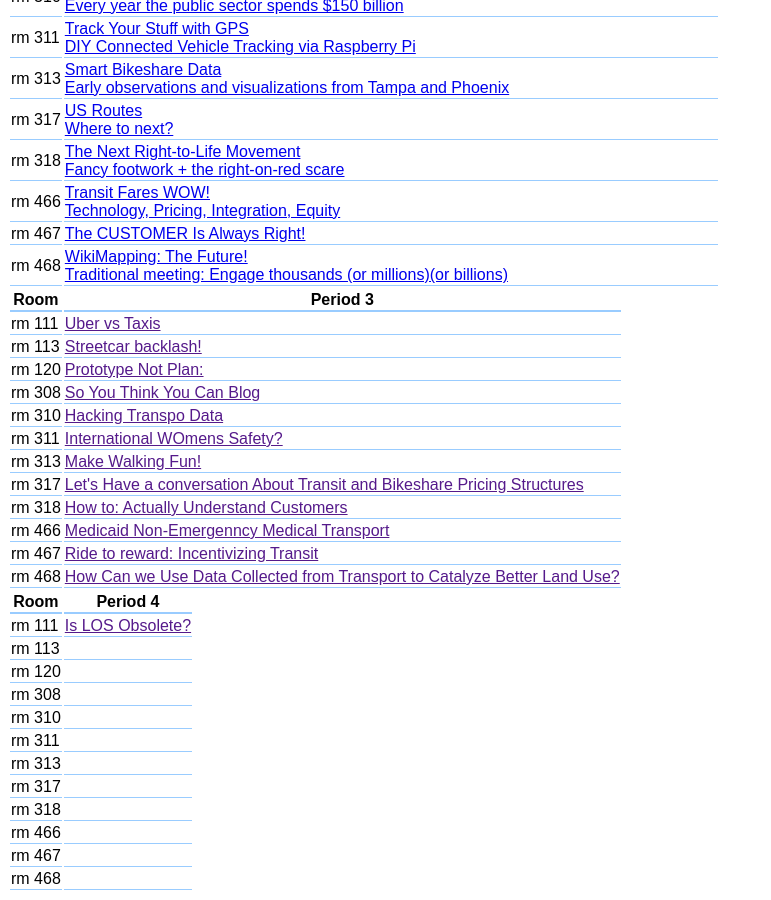
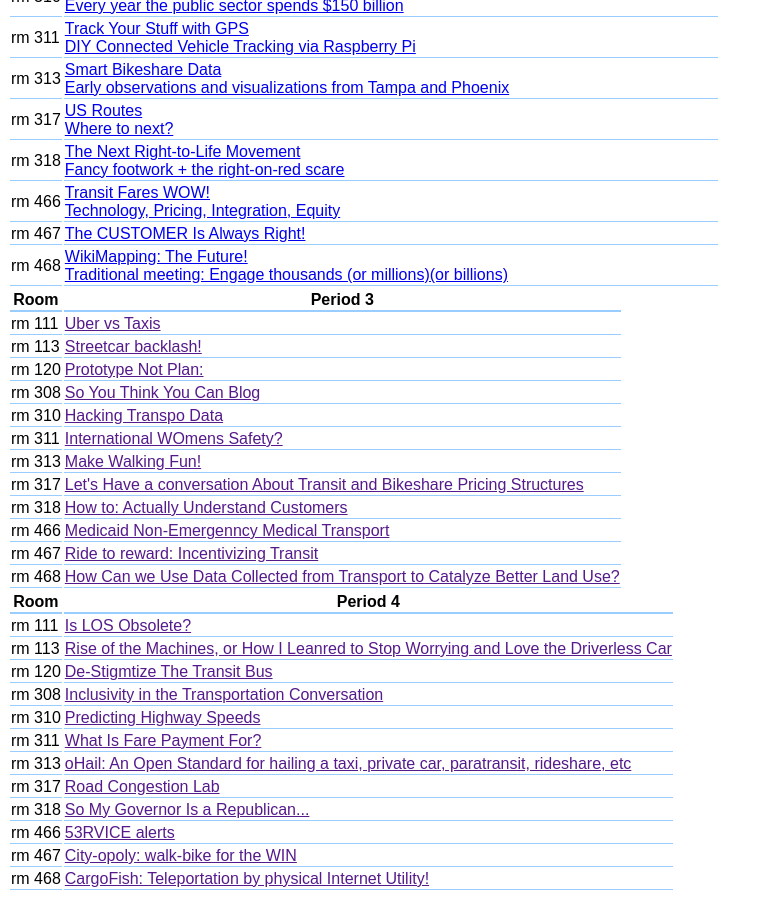
Before and after one commit to transpocamp/transportationcamp.org, a Jekyll site: the page events/dc-2015/schedule.html, which Jekyll copies as it is, in a window 1280 px wide and 900 px high, scrolled down 1148 px. Shown: the whole window, without its empty margins (0-771 px from the left). Built offline with Jekyll 4.4.1, drawn with Linux system fonts in a browser that asks for light colours; Markdown is read by kramdown in place of the engine named in the settings.

Commit message:
Update schedule.html

```diff
--- a/events/dc-2015/schedule.html
+++ b/events/dc-2015/schedule.html
@@ -135,17 +135,17 @@
 <table class=wall >
 <tr><th>Room</th><th>Period 4</th></tr>
 <tr><td>rm 111</td><td><a href="">Is LOS Obsolete?</a></td></tr>
-<tr><td>rm 113</td><td><a href=""></a></td></tr>
-<tr><td>rm 120</td><td><a href=""></a></td></tr>
-<tr><td>rm 308</td><td><a href=""></a></td></tr>
-<tr><td>rm 310</td><td><a href=""></a></td></tr>
-<tr><td>rm 311</td><td><a href=""></a></td></tr>
-<tr><td>rm 313</td><td><a href=""></a></td></tr>
-<tr><td>rm 317</td><td><a href=""></a></td></tr>
-<tr><td>rm 318</td><td><a href=""></a></td></tr>
-<tr><td>rm 466</td><td><a href=""></a></td></tr>
-<tr><td>rm 467</td><td><a href=""></a></td></tr>
-<tr><td>rm 468</td><td><a href=""></a></td></tr>
+<tr><td>rm 113</td><td><a href="">Rise of the Machines, or How I Leanred to Stop Worrying and Love the Driverless Car</a></td></tr>
+<tr><td>rm 120</td><td><a href="">De-Stigmtize The Transit Bus</a></td></tr>
+<tr><td>rm 308</td><td><a href="">Inclusivity in the Transportation Conversation</a></td></tr>
+<tr><td>rm 310</td><td><a href="">Predicting Highway Speeds</a></td></tr>
+<tr><td>rm 311</td><td><a href="">What Is Fare Payment For?</a></td></tr>
+<tr><td>rm 313</td><td><a href="">oHail: An Open Standard for hailing a taxi, private car, paratransit, rideshare, etc</a></td></tr>
+<tr><td>rm 317</td><td><a href="">Road Congestion Lab</a></td></tr>
+<tr><td>rm 318</td><td><a href="">So My Governor Is a Republican...</a></td></tr>
+<tr><td>rm 466</td><td><a href="">53RVICE alerts</a></td></tr>
+<tr><td>rm 467</td><td><a href="">City-opoly: walk-bike for the WIN</a></td></tr>
+<tr><td>rm 468</td><td><a href="">CargoFish: Teleportation by physical Internet Utility!</a></td></tr>
 </table>
 </body>
 </html>
```
